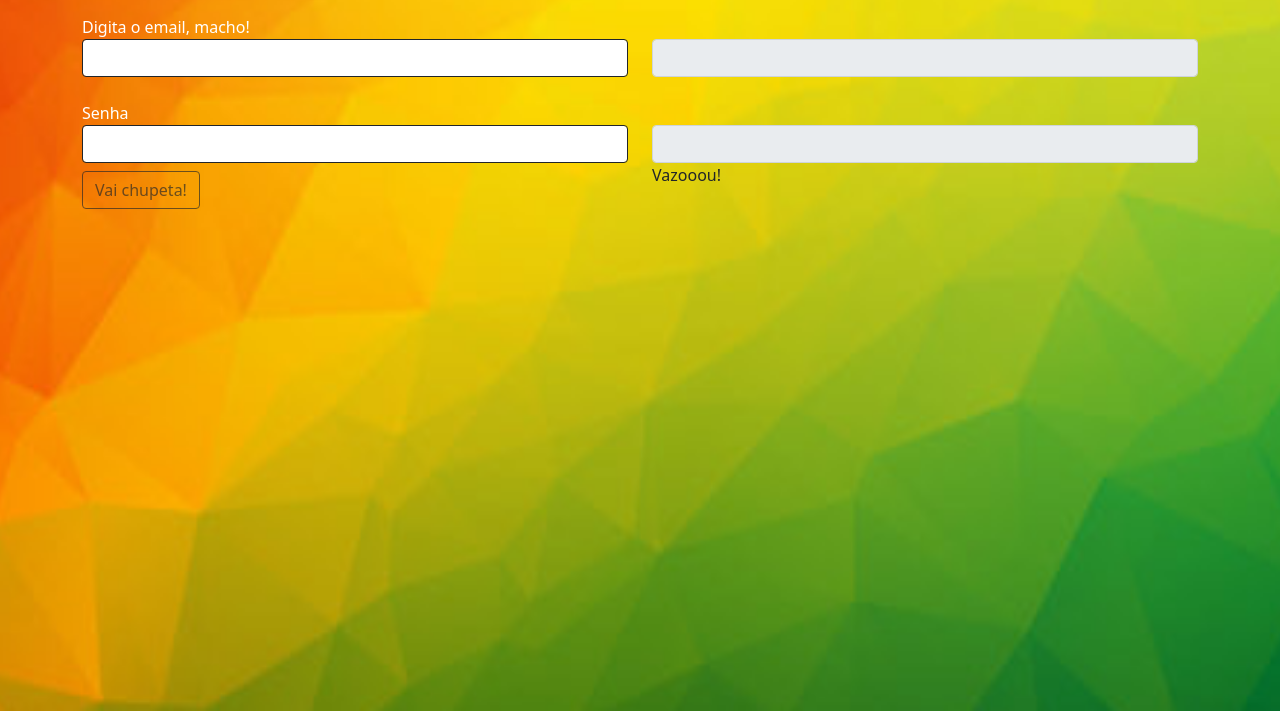
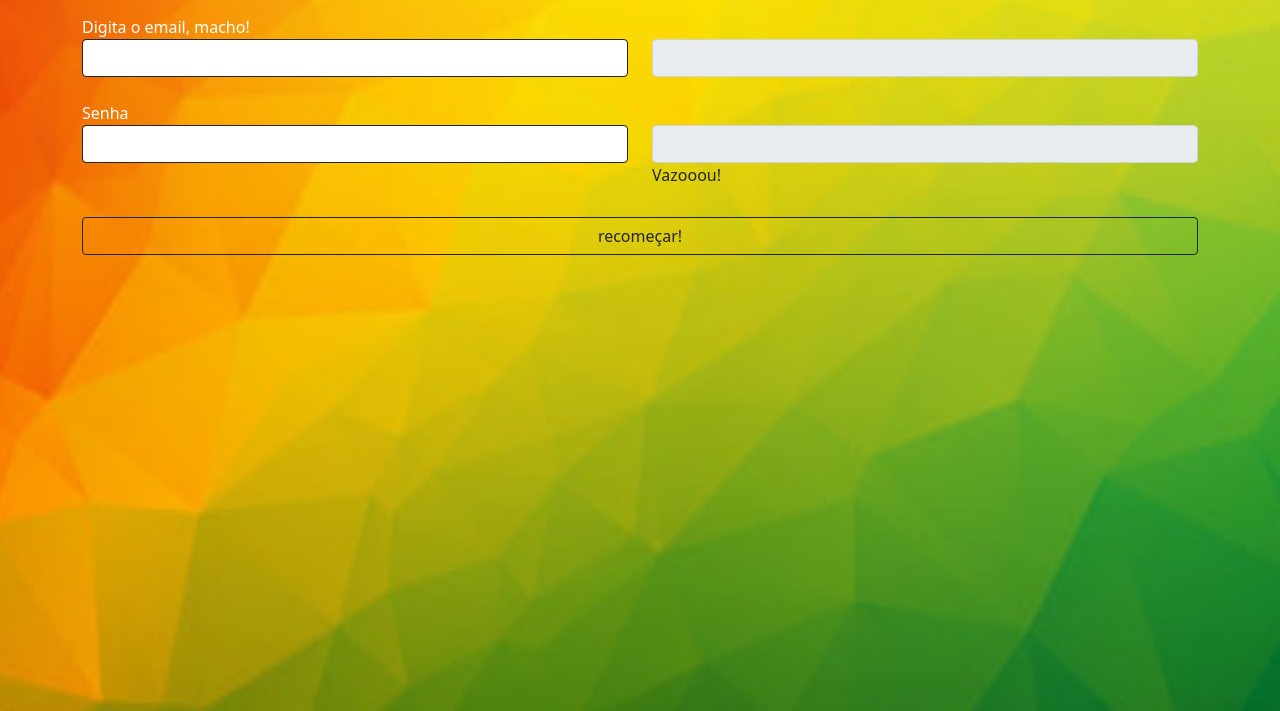
Before and after one commit to Do-Vale/Projeto-00-, a plain HTML site: page index.html in a window 1280 px wide. Both pictures are taken after a click on the button "Vai chupeta!". Shown: the part 89-800 px from the top of the page. Drawn offline with nearby package versions, Linux system fonts and the light colour scheme.

Commit message:
Projeto pronto!

```diff
--- a/index.html
+++ b/index.html
@@ -17,10 +17,15 @@
         background-color: #cccccc;
       }
 
-        span   {
+      span   {
           background-color: black;
 
         }
+      #myBtn2 {
+        display: none;
+      }
+
+
       </style>
 
 
@@ -62,7 +67,16 @@
             <label for="exampleInputPassword1 " class="form-label "></label>
             <input type="stringer" class="form-control mt-4" id="password2">
 
-            <p id="demo" class= ""></p>
+              <p id="demo" class= ""></p>
+
+          </fieldset>
+        </div>
+
+        <div>
+
+        <button  id="myBtn2" onclick= "resetarDiv()" type="button" class="btn btn-outline-dark col-12 mt-2">recomeçar!</button>
+
+        </div>
 
 
 
@@ -70,13 +84,15 @@
 
             <button onclick="enableBtn()" class="btn btn-outline-primary btn-sm mt-0">Enable "My Button"</button>
 
-            -->
-          </fieldset>
-
+              -->
 
           </div>
 
       </div>
+
+
+
+
     </div>
     <script src="https://code.jquery.com/jquery-3.3.1.slim.min.js" integrity="sha384-q8i/X+965DzO0rT7abK41JStQIAqVgRVzpbzo5smXKp4YfRvH+8abtTE1Pi6jizo" crossorigin="anonymous" defer></script>
     <script src="https://cdnjs.cloudflare.com/ajax/libs/popper.js/1.14.3/umd/popper.min.js" integrity="sha384-ZMP7rVo3mIykV+2+9J3UJ46jBk0WLaUAdn689aCwoqbBJiSnjAK/l8WvCWPIPm49" crossorigin="anonymous" defer></script>
--- a/index.js
+++ b/index.js
@@ -4,14 +4,30 @@ function myFunction() {
   document.getElementById("email1").value = "";
   document.getElementById("password1").value = "";
   document.getElementById("emailHelp").style.visibility = "hidden";
-  document.getElementById("myBtn").disabled = true;
-  document.getElementById("demo").innerHTML = " Vazooou!";
- }
+  document.getElementById("myBtn").style.visibility = "hidden";
+  document.getElementById("demo").innerHTML = "Vazooou!";
+  document.getElementById("myBtn2").style.display = "block";
+}
 
+ function resetarDiv() {
+  document.getElementById("email1").value = "";
+  document.getElementById("email2").value = "";
+  document.getElementById("password1").value = "";
+  document.getElementById("password2").value = "";
+  document.getElementById("myBtn2").style.display = "none";
+  document.getElementById("myBtn").style.visibility = "visible";
+  document.getElementById("demo").innerHTML = " ";
+  document.getElementById("emailHelp").style.visibility = "visible";
+}
 
 /* Remover o elemento selecionado do documento
 var myobj = document.getElementById("demo");
 myobj.remove();
+
+Alterar o DISPLAY para block
+document.getElementById("myBtn2").style.display = "block";
+document.getElementById('idDoBotao').style.display = 'none';
+document.getElementById('idDoBotao').style.display = 'inline';
 
 
 function changeVisibility() {
```
